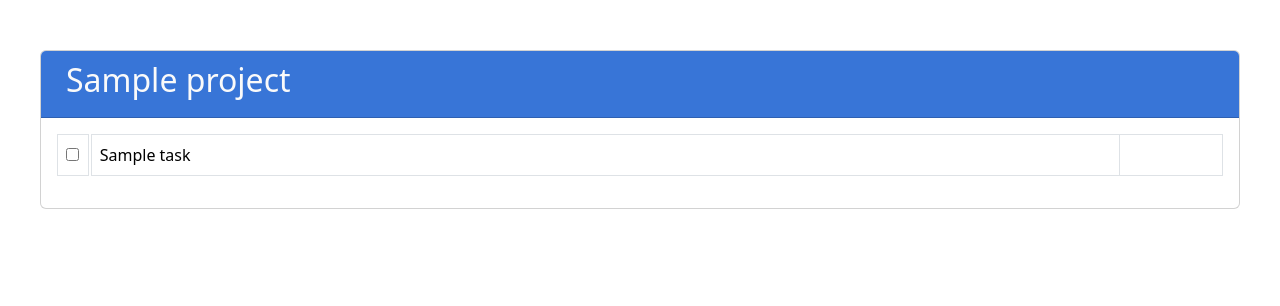
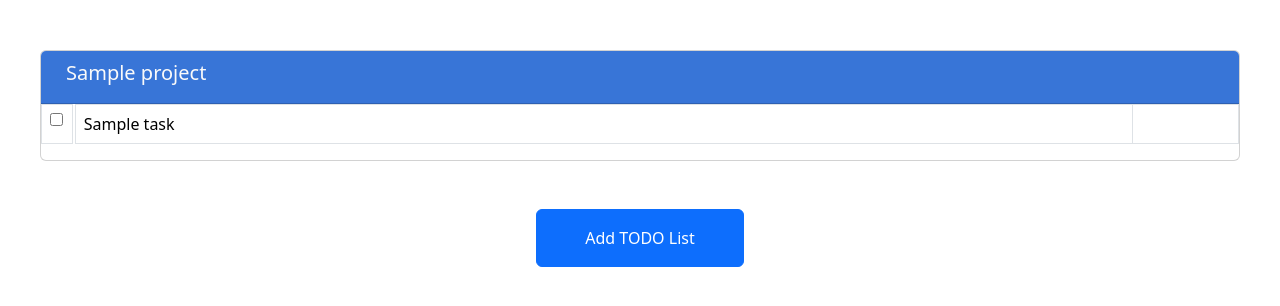
Before and after one commit to KrupkoOleh/crm_django, a Django app: page /projects/ in a window 1280 px wide. Shown: the top 306 px of the page. Run offline with Django 5.2, Linux system fonts and the light colour scheme; tables that the repository leaves empty hold one stand-in row (values such as "Sample post").

Commit message:
feat(projects): Add form to create projects using htmx + style(projects): Rechange the formatting

```diff
--- a/templates/projects/table.html
+++ b/templates/projects/table.html
@@ -1,18 +1,22 @@
-{% extends 'base.html' %}
+{#{% extends 'base.html' %}#}
 {% block content %}
-    <div class="card-items">
-        {% for project in projects %}
-            <div class="card">
-                <div class="card-header">
-                    <h2>{{ project.name }}</h2>
-                    <div class="card-header-items">
-                        test
-                    </div>
-                </div>
-                <div class="card-body">
-                    {% include 'partials/tasks/list.html' with project=project %}
-                </div>
+    <div class="projects-list">
+        <div id="projects-container">
+            {% for project in projects %}
+                {% include 'partials/projects/project_card.html' with project=project %}
+            {% endfor %}
+        </div>
+
+        <div class="button-add-projects d-flex flex-column justify-content-center mt-5">
+            <div id="project-form-container" class="d-flex justify-content-center"></div>
+            <div class="button-create-project d-flex justify-content-center align-center">
+                <button class="btn btn-primary py-3 px-5"
+                        hx-get="{% url 'projects-create' %}"
+                        hx-target="#project-form-container"
+                        hx-trigger="click">
+                    Add TODO List
+                </button>
             </div>
-        {% endfor %}
+        </div>
     </div>
 {% endblock %}
```
